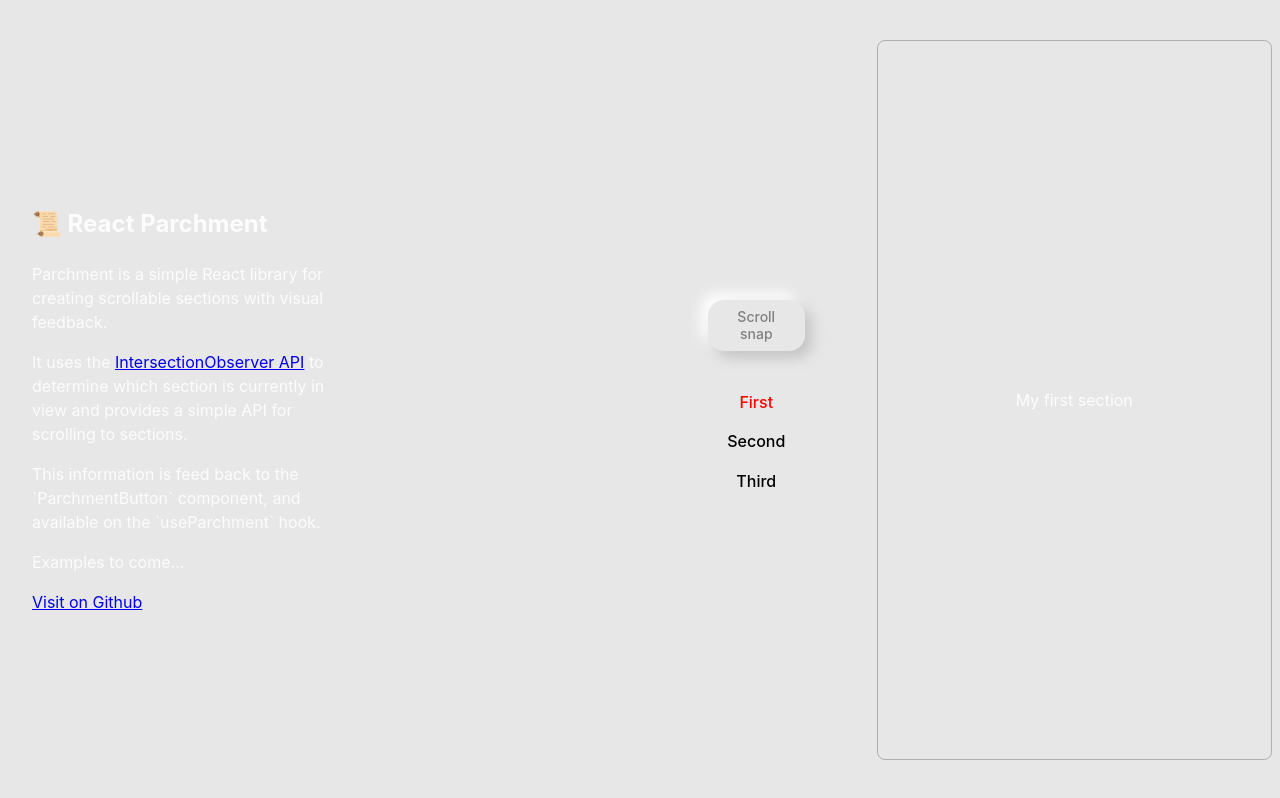
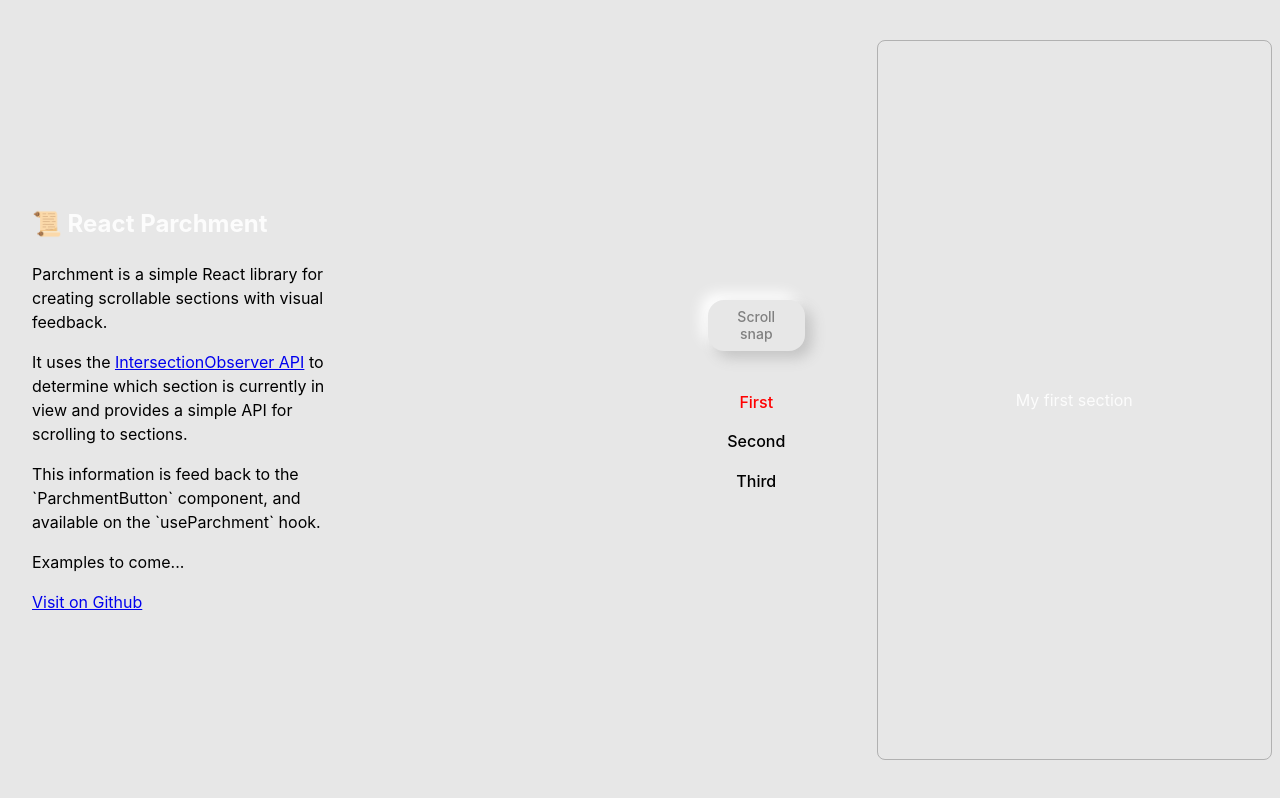
Before and after one commit to alex-fitzgerald/parchment, a React (Vite) app: page / in a window 1280 px wide. Built offline with nearby package versions, Linux system fonts and the light colour scheme.

Commit message:
fix: light mode text colour

```diff
--- a/src/demo-app.css
+++ b/src/demo-app.css
@@ -46,6 +46,10 @@ body {
     place-items: center;
     min-width: 320px;
     height: 100%;
+
+    p {
+        color: var(--foreground);
+    }
 }
 
 button {
```
